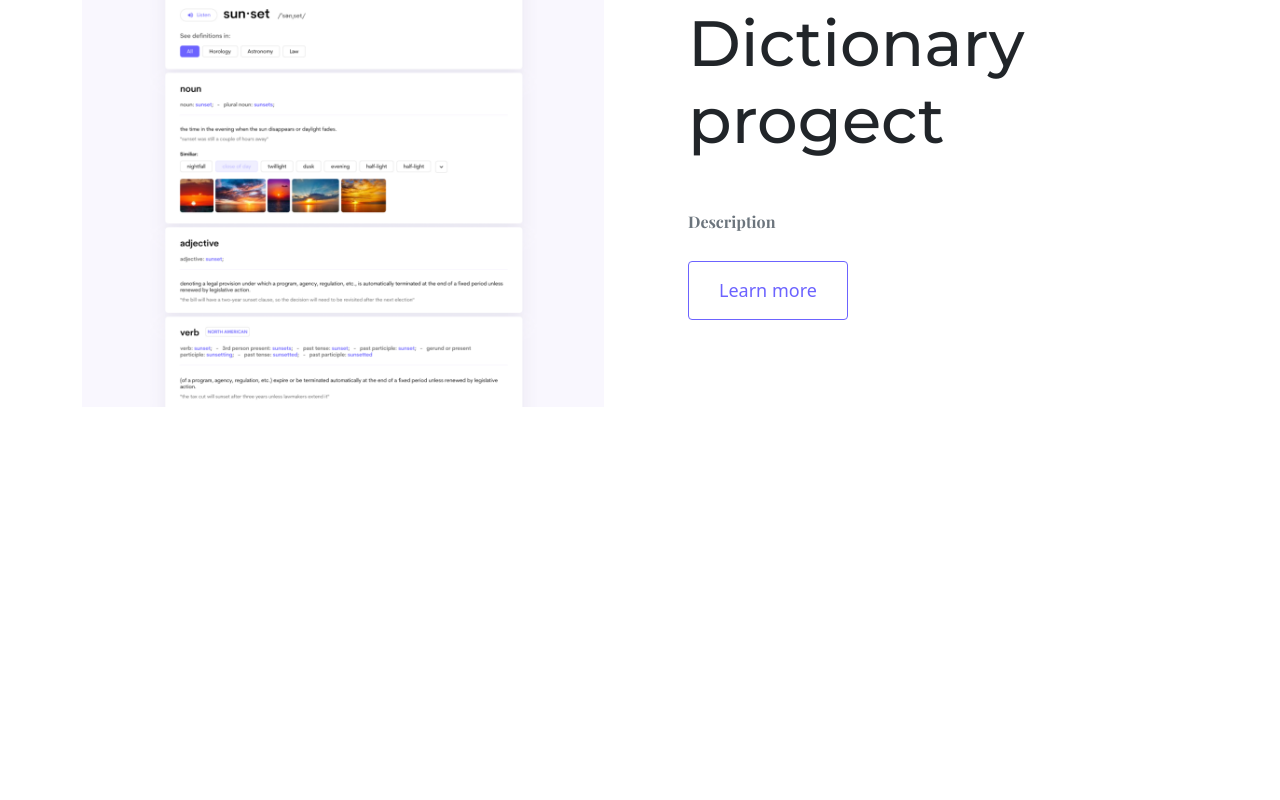
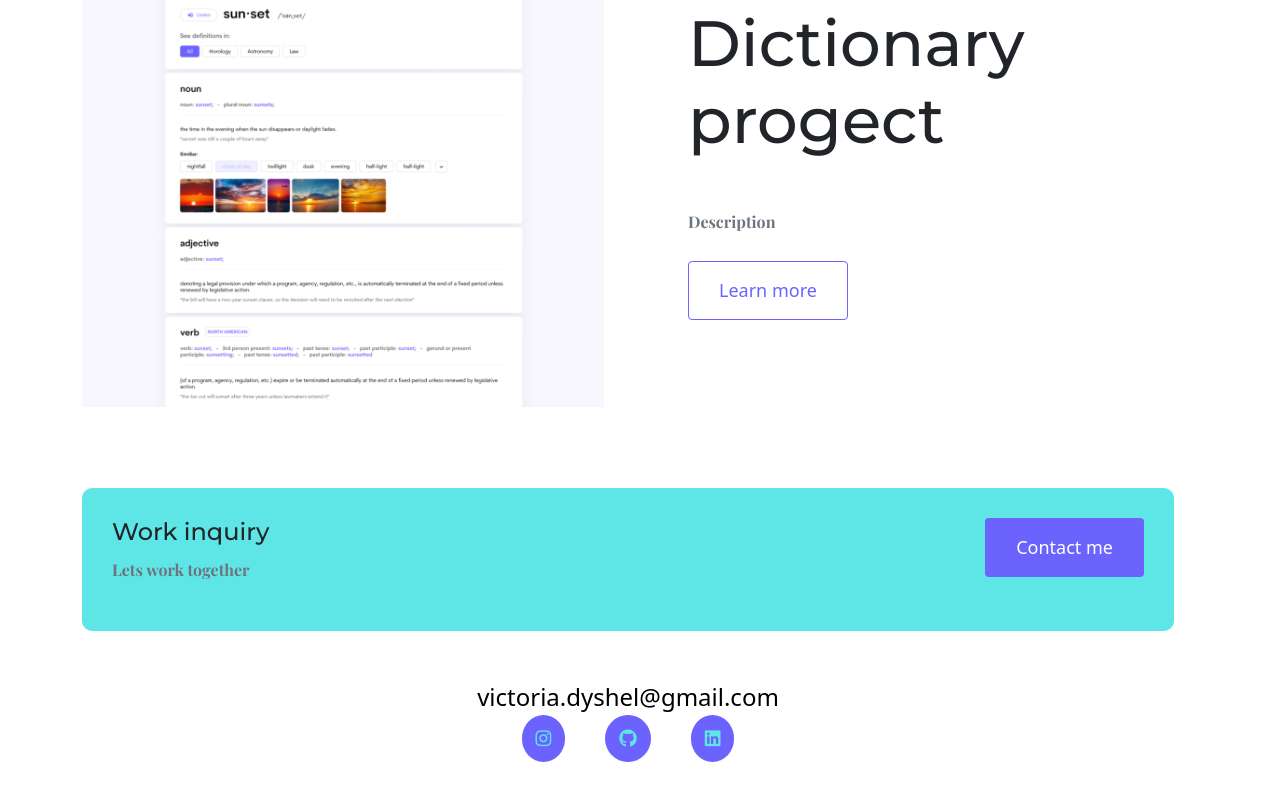
Before and after one commit to VikiDyshel/Portfolio, a plain HTML site: page index.html in a window 1280 px wide. Shown: the part 2019-2819 px from the top of the page. Before the commit the page ends 2555 px from the top, so only its background shows below. Drawn offline with nearby package versions, Linux system fonts and the light colour scheme.

Commit message:
Added footer to index.html page

```diff
--- a/index.html
+++ b/index.html
@@ -76,7 +76,27 @@
                         </div>
                     </div>
         </div>
-
+    <footer>
+        <div class="contact-box d-flex justify-content-between mb-5">
+            <div>
+            <h4> Work inquiry </h4>
+            <p class="text-muted">
+                Lets work together
+            </p>
+        </div>
+        <div>
+<a href="" class="btn btn-branding">Contact me</a>
+</div>
+        </div>
+        <div class="d-flex justify-content-center">
+        <a href="maito:victoria.dyshel@gmail.com" class="email-link"> victoria.dyshel@gmail.com</a>
+    </div>
+        <div class="social-links d-flex justify-content-center">
+            <a href="https://www.instagram.com/vika.dyshel/" target="_blank">  <i class="fa-brands fa-instagram"></i></a>
+            <a href="https://github.com/VikiDyshel" target="_blank">  <i class="fa-brands fa-github"></i></a>
+            <a href="https://www.linkedin.com/in/viktoriia-dyshel%F0%9F%87%BA%F0%9F%87%A6-8b1a20236/" target="_blank"><i class="fa-brands fa-linkedin"></i></a>
+        </div>
+    </footer>
 </div>
 </body>
 </html>
--- a/styless/style.css
+++ b/styless/style.css
@@ -76,6 +76,35 @@ border-radius: 20px;
     padding: 120px 60px;
 }
 
+footer{
+    margin: 100px 0;
+}
+footer .contact-box{
+    background-color: rgb(94, 230, 230);
+    padding:30px;
+    border-radius:10px;
+}
+footer .email-link{
+    text-decoration: none;
+    color: black;
+    font-size:24px;
+}
+footer .email-link:hover{
+    color: #6c63ff;
+}
+footer .social-links a{
+margin: 0 20px;
+color: rgb(94, 230, 230);
+background-color: #6c63ff;
+padding:10px 14px;
+font-size: 18px;
+border-radius: 50%;
+transition:all 100ms ease-in-out;
+}
+footer .social-links a:hover{
+background-color: white;
+}
+
 @media (max-width:960px){
     h1{
         font-size: 60px;
```
